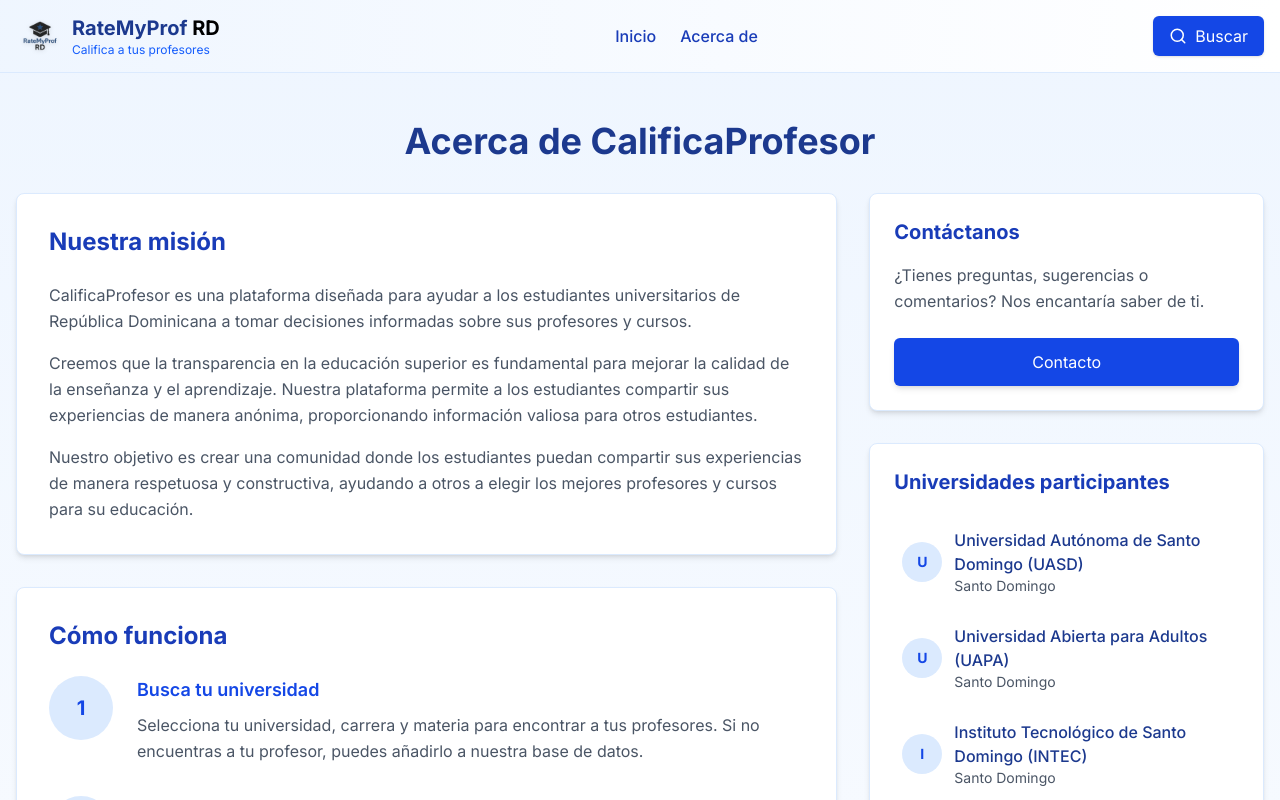
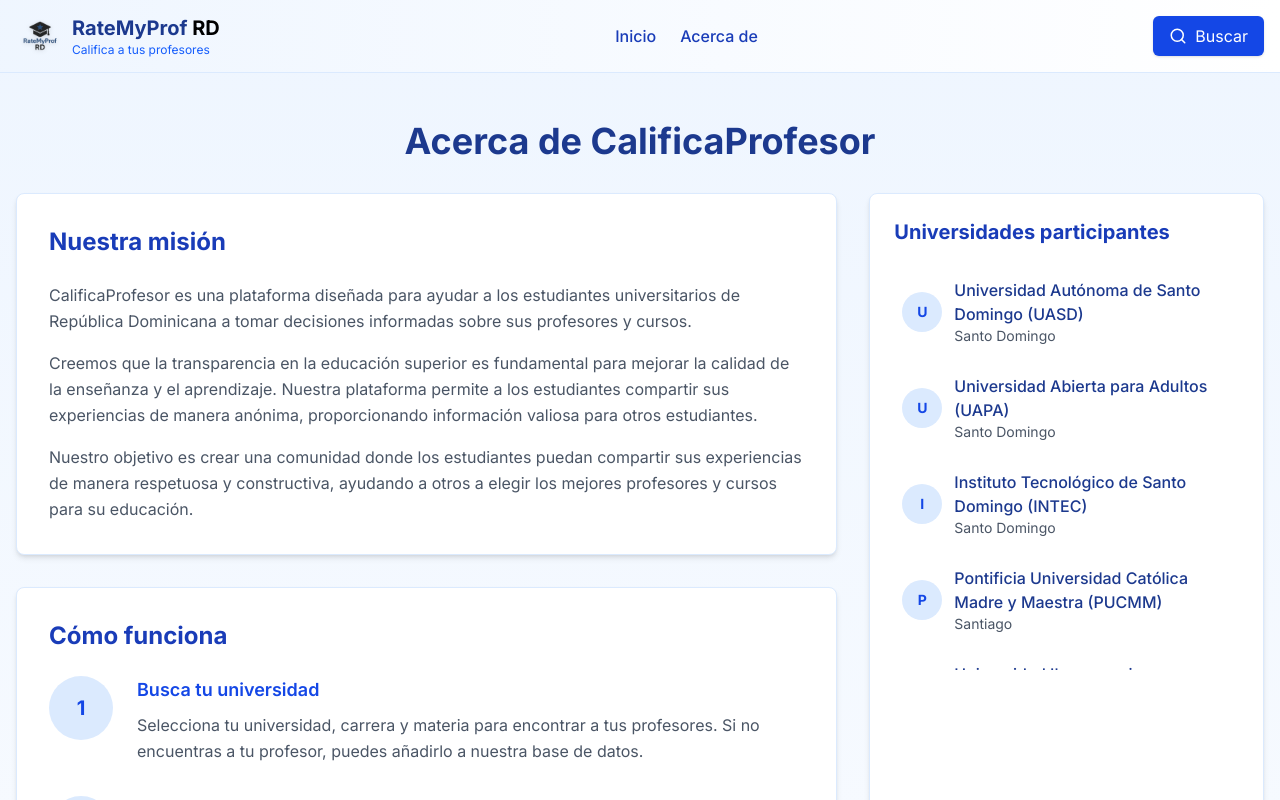
Before and after one commit to ItachiRD26/ratemyprofessor, a Next.js app: page /about in a window 1280 px wide. Shown: the top 800 px of the page. Built offline with nearby package versions, Linux system fonts and the light colour scheme.

Commit message:
Cambio Final

```diff
--- a/src/app/about/page.tsx
+++ b/src/app/about/page.tsx
@@ -103,21 +103,6 @@ export default function AboutPage() {
               </div>
             </div>
           </div>
-
-          <div>
-            <div className="bg-white rounded-lg shadow-md p-6 mb-8 border border-blue-100 hover:shadow-lg transition-shadow">
-              <h2 className="text-xl font-bold mb-4 text-blue-800">Contáctanos</h2>
-              <p className="text-gray-600 mb-6 leading-relaxed">
-                ¿Tienes preguntas, sugerencias o comentarios? Nos encantaría saber de ti.
-              </p>
-              <Link
-                href="/contact"
-                className="block w-full bg-blue-700 text-white text-center px-4 py-3 rounded-md hover:bg-blue-800 transition-colors shadow-md hover:shadow-lg transform hover:-translate-y-1 duration-200"
-              >
-                Contacto
-              </Link>
-            </div>
-
             {/* Ad Banner */}
            {/* aquiva un el banner de anuncios */}
 
@@ -146,6 +131,5 @@ export default function AboutPage() {
           </div>
         </div>
       </div>
-    </div>
   )
 }
```
